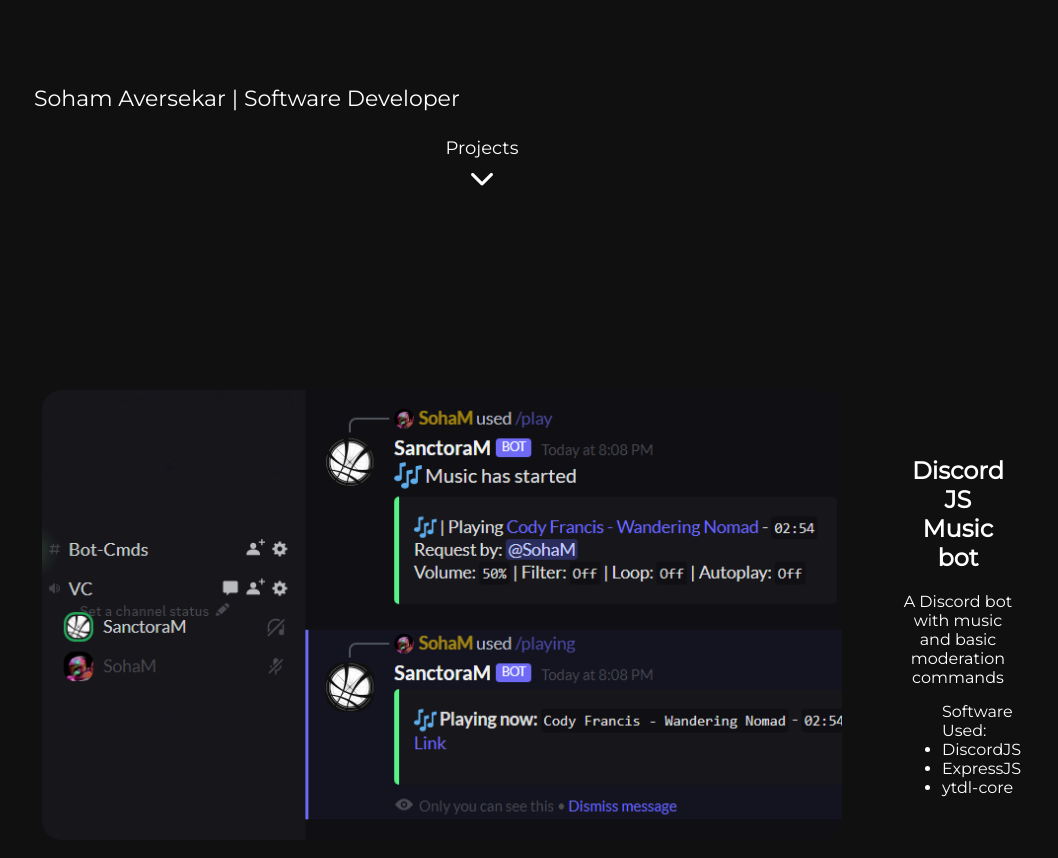
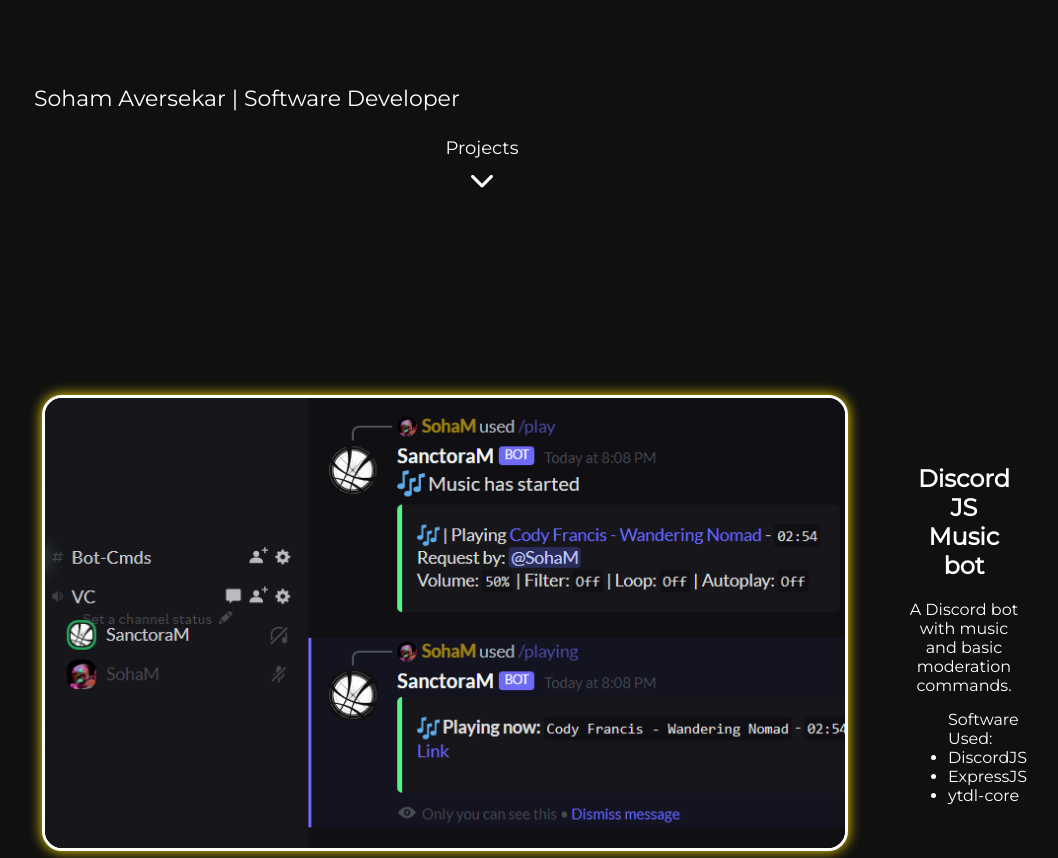
Before and after one commit to awesohame/PersonalSite, a React app: page / in a window 1280 px wide. Shown: the part 540-1398 px from the top of the page, without its empty margins (158-1216 px from the left). Built offline with nearby package versions, Linux system fonts and the light colour scheme.

Commit message:
minor changes
added scroll to "projects" and "down arrow". added some css to project images

```diff
--- a/package.json
+++ b/package.json
@@ -4,6 +4,7 @@
   "homepage": "https://awesohame.github.io/PortfolioSite",
   "private": true,
   "dependencies": {
+    "@babel/plugin-proposal-private-property-in-object": "^7.21.11",
     "@testing-library/jest-dom": "^5.17.0",
     "@testing-library/react": "^13.4.0",
     "@testing-library/user-event": "^13.5.0",
--- a/src/Home.js
+++ b/src/Home.js
@@ -13,10 +13,10 @@
             <div className="bodyname">
                 <p className="bodynametext">Soham Aversekar | Software Developer</p>
                 <div className="projecttitle">
-                    <p className="project">Projects</p>
+                    <a href="#projects" className="scroll"><p className="project">Projects</p></a>
                 </div>
                 <div className="projectimg">
-                    <i className="fa-solid fa-chevron-down"></i>
+                    <a className="scroll" href="#projects"><i className="fa-solid fa-chevron-down"></i></a>
                     {/* <img className="arrowimg" src="images/downarrow.png" alt="DownArrow"> </img> */}
                 </div>
             </div>
--- a/src/Projectlist.js
+++ b/src/Projectlist.js
@@ -5,7 +5,7 @@
     return (
         <div className="projectlist">
             {projects.map((project) => (
-                <div className="projectcontainer" key={project.id}>
+                <div className="projectcontainer" id="projects" key={project.id}>
                     <div className="projectimagecontainer">
                         <img src={project.image} alt={project.name} className="projectimage" />
                     </div>
--- a/src/index.css
+++ b/src/index.css
@@ -174,6 +174,11 @@
   font-size: 25px;
   color: white;
   margin-top: 6px;
+}
+
+.scroll {
+  text-decoration: none;
+  color: white;
 }
 
 /* .arrowimg {
@@ -393,7 +398,8 @@
 }
 
 .projectcontainer {
-  margin: 200px;
+  margin: 100px;
+  padding: 100px;
   display: flex;
   align-items: center;
   justify-content: space-evenly;
@@ -420,6 +426,8 @@
 .projectimage {
   width: 800px;
   border-radius: 20px;
+  border: 3px solid white;
+  box-shadow: 0px 0px 13px 0px #FEDD00;
 }
 
 .textdetails {
--- a/src/projects.js
+++ b/src/projects.js
@@ -2,7 +2,7 @@
     {
         title: "Discord JS Music bot",
         desc:
-            "A Discord bot with music and basic moderation commands",
+            "A Discord bot with music and basic moderation commands.",
         image: require("./images/DiscordBot.png"),
         site: "",
         code: "",
@@ -12,13 +12,23 @@
     {
         title: "StudySprint",
         desc:
-            "An examination portal website",
+            "An examination portal website.",
         image: require("./images/StudySprint.png"),
         site: "",
         code: "",
         used: ["HTML", "CSS", "Javascript", "ExpressJS", "MySQL", "EJS"],
         id: 2,
     },
+    {
+        title: "Portfolio Site",
+        desc:
+            "A portfolio website to showcase my projects.",
+        image: require("./images/Portfolio.png"),
+        site: "",
+        code: "",
+        used: ["ReactJS", "HTML", "CSS"],
+        id: 3,
+    },
 ];
 
 export default projects;
```
Also changed, not shown: src/images/Portfolio.png (added), 1 other file.
